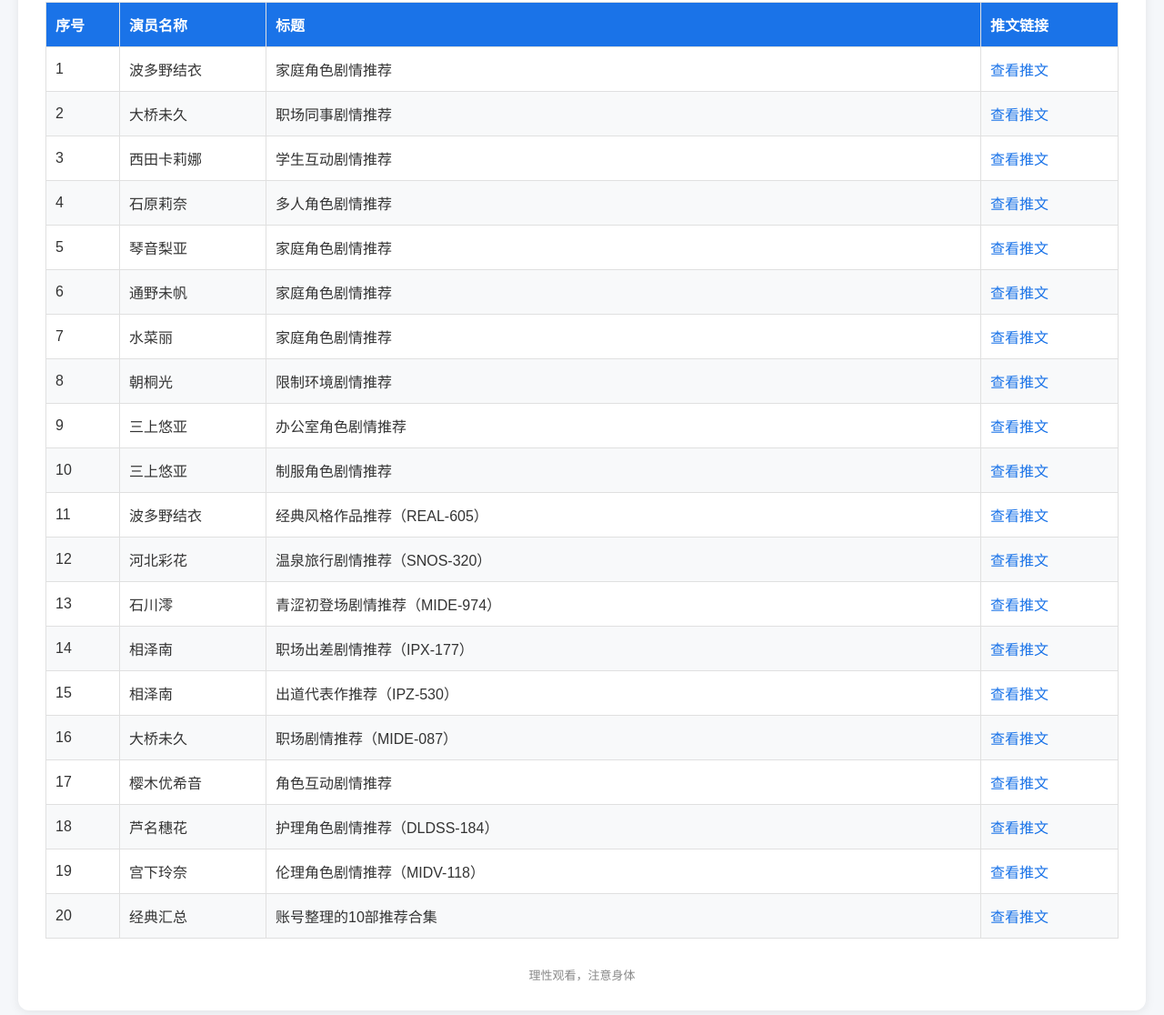
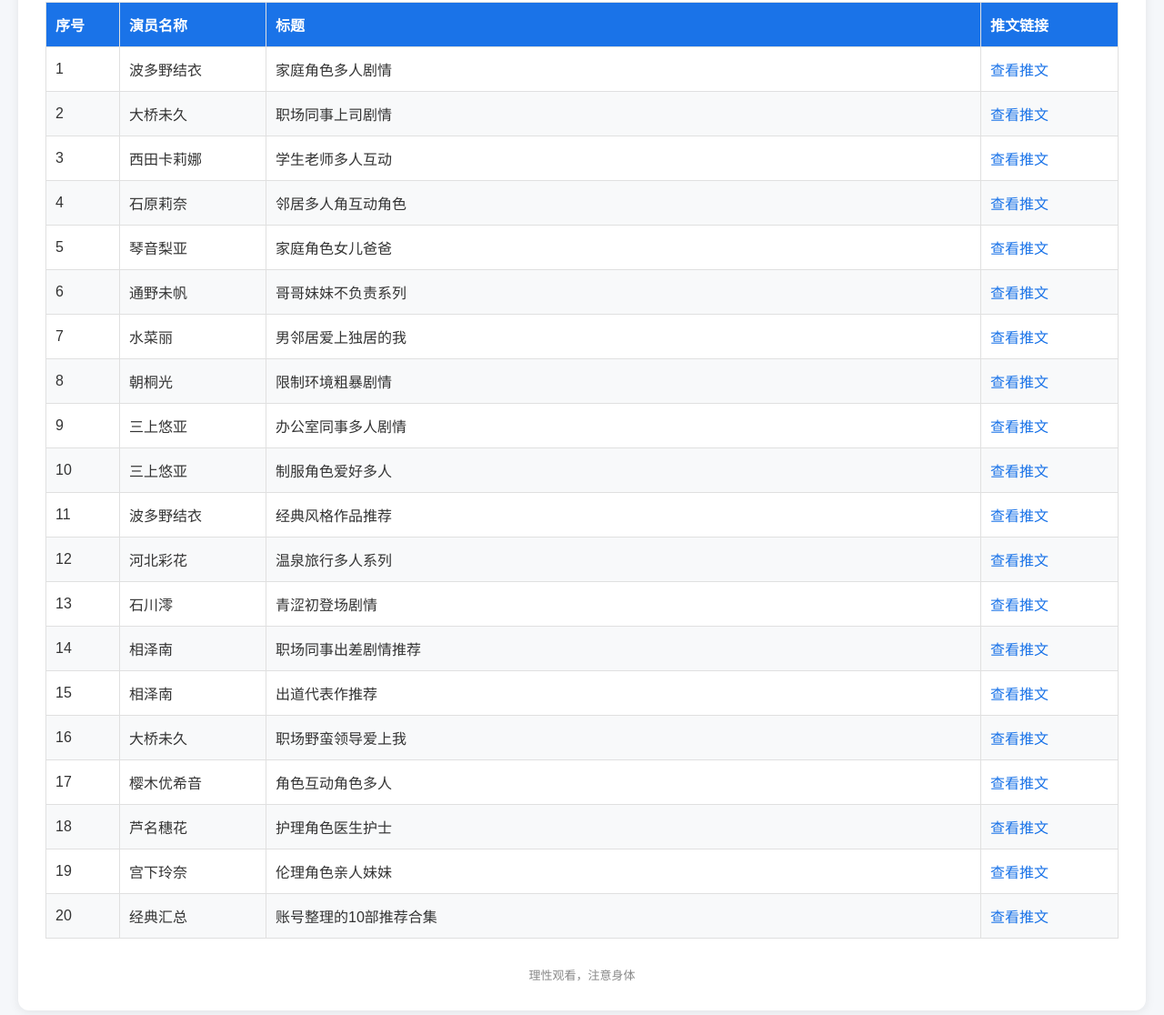
Before and after one commit to andehui/av2026, a plain HTML site: page index.htm in a window 1280 px wide. Shown: the part 194-1310 px from the top of the page at 91% size. Drawn offline with Linux system fonts and the light colour scheme.

Commit message:
Update index.htm

```diff
--- a/index.htm
+++ b/index.htm
@@ -110,115 +110,115 @@
         <tr>
           <td>1</td>
           <td>波多野结衣</td>
-          <td>家庭角色剧情推荐</td>
+          <td>家庭角色多人剧情</td>
           <td><a href="https://x.com/btc1860/status/2120338736332611599" target="_blank">查看推文</a></td>
         </tr>
         <tr>
           <td>2</td>
           <td>大桥未久</td>
-          <td>职场同事剧情推荐</td>
+          <td>职场同事上司剧情</td>
           <td><a href="https://x.com/btc1860/status/2120157753738154136" target="_blank">查看推文</a></td>
         </tr>
         <tr>
           <td>3</td>
           <td>西田卡莉娜</td>
-          <td>学生互动剧情推荐</td>
+          <td>学生老师多人互动</td>
           <td><a href="https://x.com/btc1860/status/2120192180262494279" target="_blank">查看推文</a></td>
         </tr>
         <tr>
           <td>4</td>
           <td>石原莉奈</td>
-          <td>多人角色剧情推荐</td>
+          <td>邻居多人角互动角色</td>
           <td><a href="https://x.com/btc1860/status/2120087450265714771" target="_blank">查看推文</a></td>
         </tr>
         <tr>
           <td>5</td>
           <td>琴音梨亚</td>
-          <td>家庭角色剧情推荐</td>
+          <td>家庭角色女儿爸爸</td>
           <td><a href="https://x.com/btc1860/status/2120050526666756413" target="_blank">查看推文</a></td>
         </tr>
         <tr>
           <td>6</td>
           <td>通野未帆</td>
-          <td>家庭角色剧情推荐</td>
+          <td>哥哥妹妹不负责系列</td>
           <td><a href="https://x.com/btc1860/status/2120184142218637483" target="_blank">查看推文</a></td>
         </tr>
         <tr>
           <td>7</td>
           <td>水菜丽</td>
-          <td>家庭角色剧情推荐</td>
+          <td>男邻居爱上独居的我</td>
           <td><a href="https://x.com/btc1860/status/2120159461075771439" target="_blank">查看推文</a></td>
         </tr>
         <tr>
           <td>8</td>
           <td>朝桐光</td>
-          <td>限制环境剧情推荐</td>
+          <td>限制环境粗暴剧情</td>
           <td><a href="https://x.com/btc1860/status/2119819562405494858" target="_blank">查看推文</a></td>
         </tr>
         <tr>
           <td>9</td>
           <td>三上悠亚</td>
-          <td>办公室角色剧情推荐</td>
+          <td>办公室同事多人剧情</td>
           <td><a href="https://x.com/btc1860/status/2119958933184102788" target="_blank">查看推文</a></td>
         </tr>
         <tr>
           <td>10</td>
           <td>三上悠亚</td>
-          <td>制服角色剧情推荐</td>
+          <td>制服角色爱好多人</td>
           <td><a href="https://x.com/btc1860/status/2120311831235547255" target="_blank">查看推文</a></td>
         </tr>
         <tr>
           <td>11</td>
           <td>波多野结衣</td>
-          <td>经典风格作品推荐（REAL-605）</td>
+          <td>经典风格作品推荐</td>
           <td><a href="https://x.com/btc1860/status/2121074524406034537" target="_blank">查看推文</a></td>
         </tr>
         <tr>
           <td>12</td>
           <td>河北彩花</td>
-          <td>温泉旅行剧情推荐（SNOS-320）</td>
+          <td>温泉旅行多人系列</td>
           <td><a href="https://x.com/btc1860/status/2120719985513509052" target="_blank">查看推文</a></td>
         </tr>
         <tr>
           <td>13</td>
           <td>石川澪</td>
-          <td>青涩初登场剧情推荐（MIDE-974）</td>
+          <td>青涩初登场剧情</td>
           <td><a href="https://x.com/btc1860/status/2120192180262494279" target="_blank">查看推文</a></td>
         </tr>
         <tr>
           <td>14</td>
           <td>相泽南</td>
-          <td>职场出差剧情推荐（IPX-177）</td>
+          <td>职场同事出差剧情推荐</td>
           <td><a href="https://x.com/btc1860/status/2120763419221790925" target="_blank">查看推文</a></td>
         </tr>
         <tr>
           <td>15</td>
           <td>相泽南</td>
-          <td>出道代表作推荐（IPZ-530）</td>
+          <td>出道代表作推荐</td>
           <td><a href="https://x.com/btc1860/status/2120709665940197607" target="_blank">查看推文</a></td>
         </tr>
         <tr>
           <td>16</td>
           <td>大桥未久</td>
-          <td>职场剧情推荐（MIDE-087）</td>
+          <td>职场野蛮领导爱上我</td>
           <td><a href="https://x.com/btc1860/status/2120711978838798615" target="_blank">查看推文</a></td>
         </tr>
         <tr>
           <td>17</td>
           <td>樱木优希音</td>
-          <td>角色互动剧情推荐</td>
+          <td>角色互动角色多人</td>
           <td><a href="https://x.com/btc1860/status/2120370935387844728" target="_blank">查看推文</a></td>
         </tr>
         <tr>
           <td>18</td>
           <td>芦名穗花</td>
-          <td>护理角色剧情推荐（DLDSS-184）</td>
+          <td>护理角色医生护士</td>
           <td><a href="https://x.com/btc1860/status/2120747667659624586" target="_blank">查看推文</a></td>
         </tr>
         <tr>
           <td>19</td>
           <td>宫下玲奈</td>
-          <td>伦理角色剧情推荐（MIDV-118）</td>
+          <td>伦理角色亲人妹妹</td>
           <td><a href="https://x.com/btc1860/status/2120448437183467640" target="_blank">查看推文</a></td>
         </tr>
         <tr>
```
